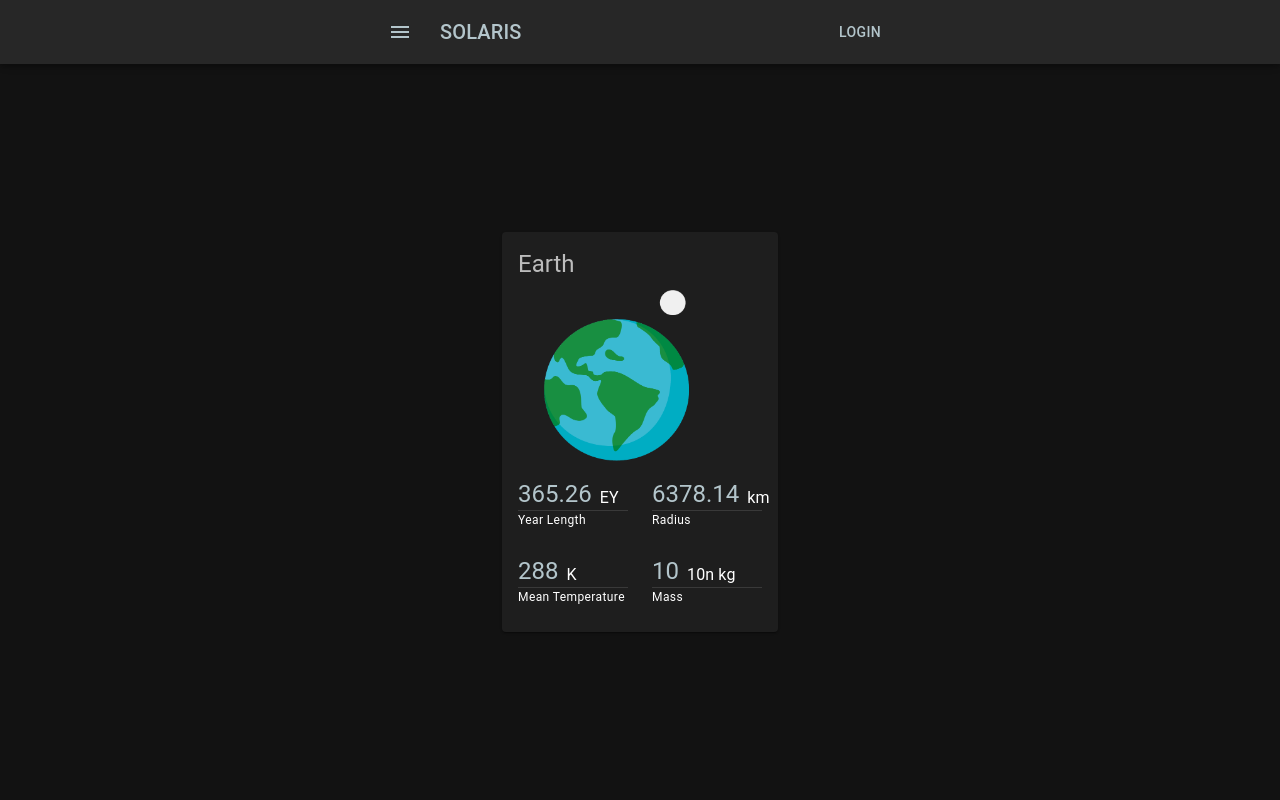
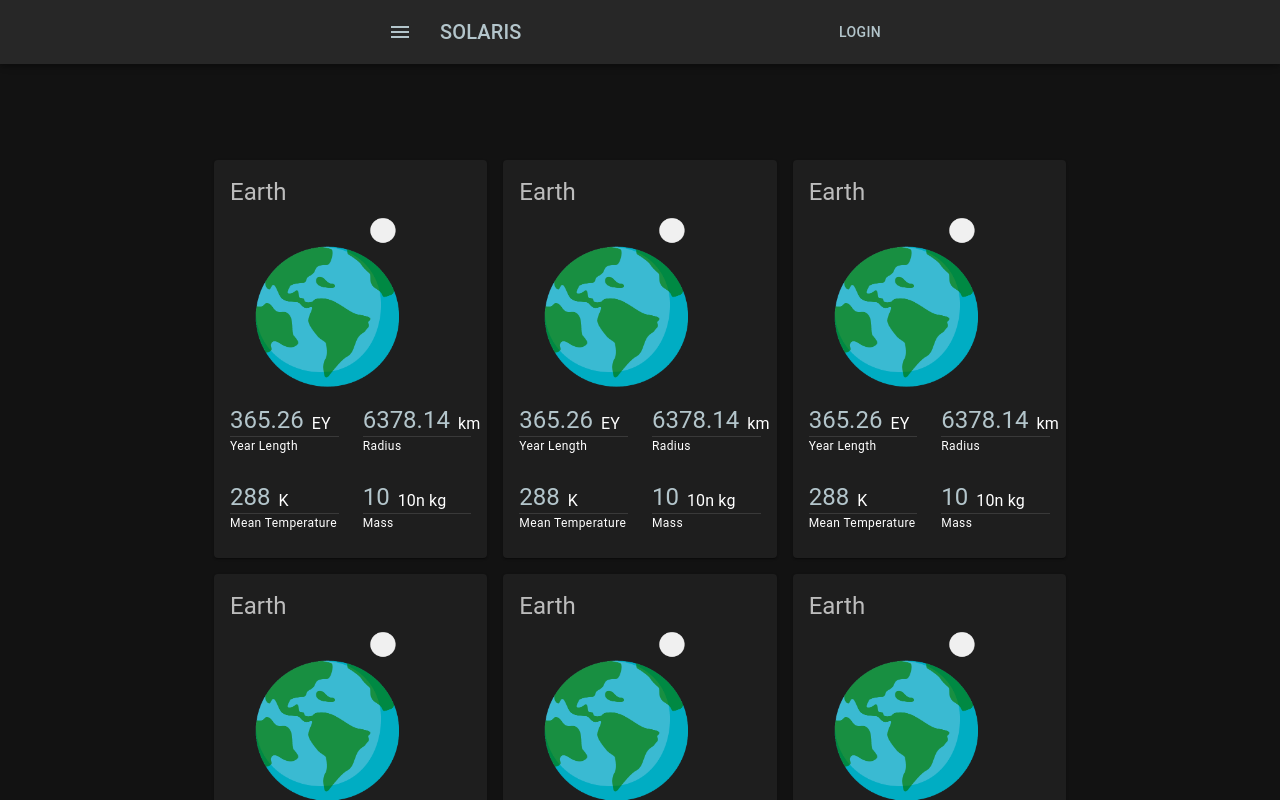
Before and after one commit to Johaney-s/Solaris, a React (Create React App) app: page /explore in a window 1280 px wide. Shown: the top 800 px of the page. Built offline with nearby package versions, Linux system fonts and the light colour scheme; no server answers.

Commit message:
initial Explore page created, main container had to be changed to maxWidth=md

```diff
--- a/src/components/Layout.tsx
+++ b/src/components/Layout.tsx
@@ -35,15 +35,15 @@ const Layout: FC = ({ children }) => {
 			</AppBar>
 
 			<Container
-				maxWidth="sm"
+				maxWidth="md"
 				component="main"
 				sx={{
 					display: 'flex',
 					flexDirection: 'column',
-					justifyContent: 'center',
+					// justifyContent: 'center',
 					alignItems: 'center',
 					height: '100vh',
-					pt: 8,
+					pt: 20,
 					gap: 2
 				}}
 			>
--- a/src/components/SpaceBody.tsx
+++ b/src/components/SpaceBody.tsx
@@ -15,7 +15,7 @@ const SpaceBody: FC<Props> = ({ type, name }) => (
 		sx={{
 			display: 'flex',
 			flexDirection: 'column',
-			width: '50%'
+			width: '100%'
 		}}
 	>
 		<CardContent>
--- a/src/pages/Explore.tsx
+++ b/src/pages/Explore.tsx
@@ -1,5 +1,28 @@
+import { Grid } from '@mui/material';
+
 import SpaceBody from '../components/SpaceBody';
 
-const Explore = () => <SpaceBody type="planet" name="Earth" />;
+const Explore = () => (
+	<Grid container spacing={2}>
+		<Grid item xs={4}>
+			<SpaceBody type="planet" name="Earth" />
+		</Grid>
+		<Grid item xs={4}>
+			<SpaceBody type="planet" name="Earth" />
+		</Grid>
+		<Grid item xs={4}>
+			<SpaceBody type="planet" name="Earth" />
+		</Grid>
+		<Grid item xs={4}>
+			<SpaceBody type="planet" name="Earth" />
+		</Grid>
+		<Grid item xs={4}>
+			<SpaceBody type="planet" name="Earth" />
+		</Grid>
+		<Grid item xs={4}>
+			<SpaceBody type="planet" name="Earth" />
+		</Grid>
+	</Grid>
+);
 
 export default Explore;
```
